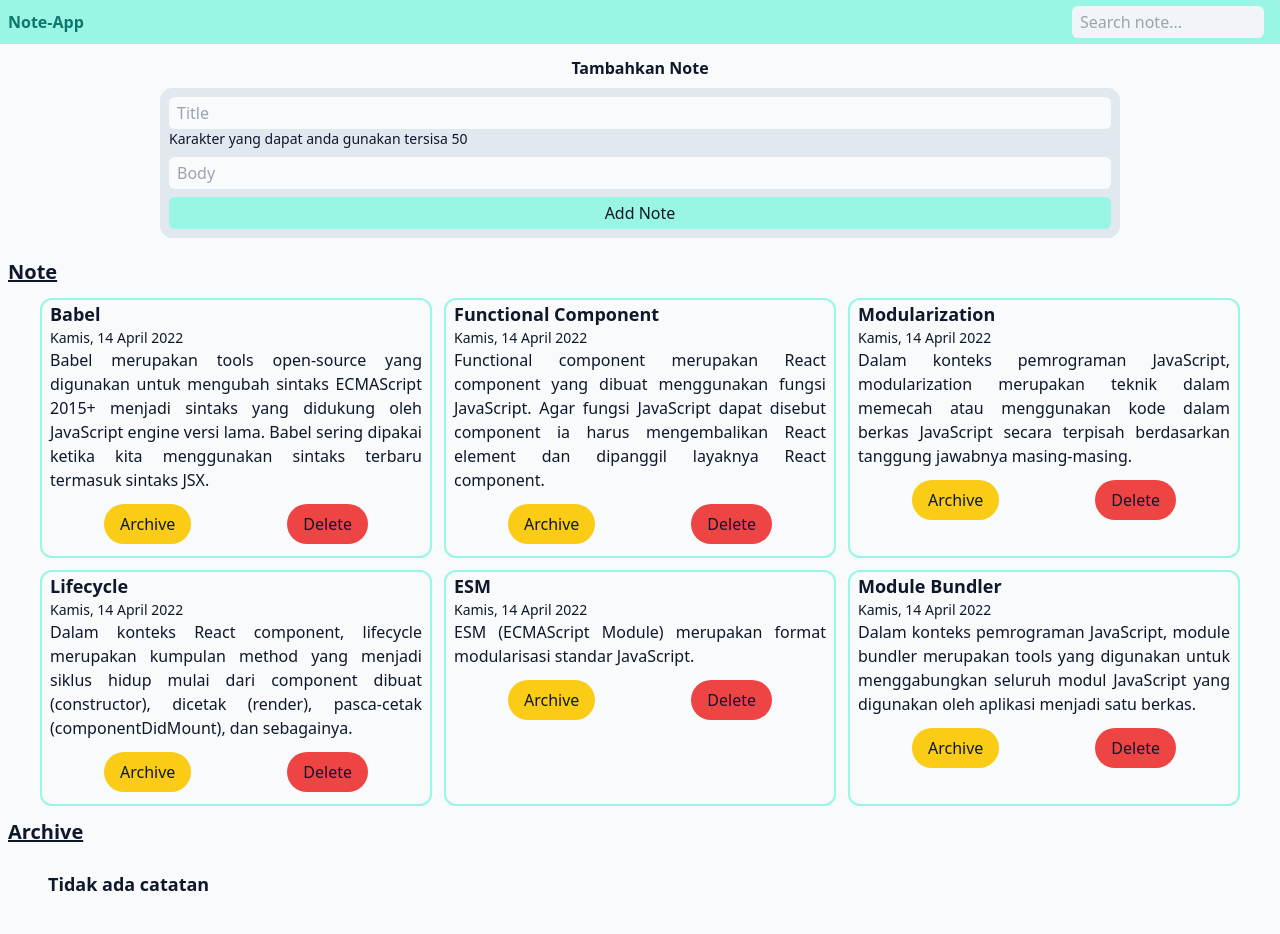
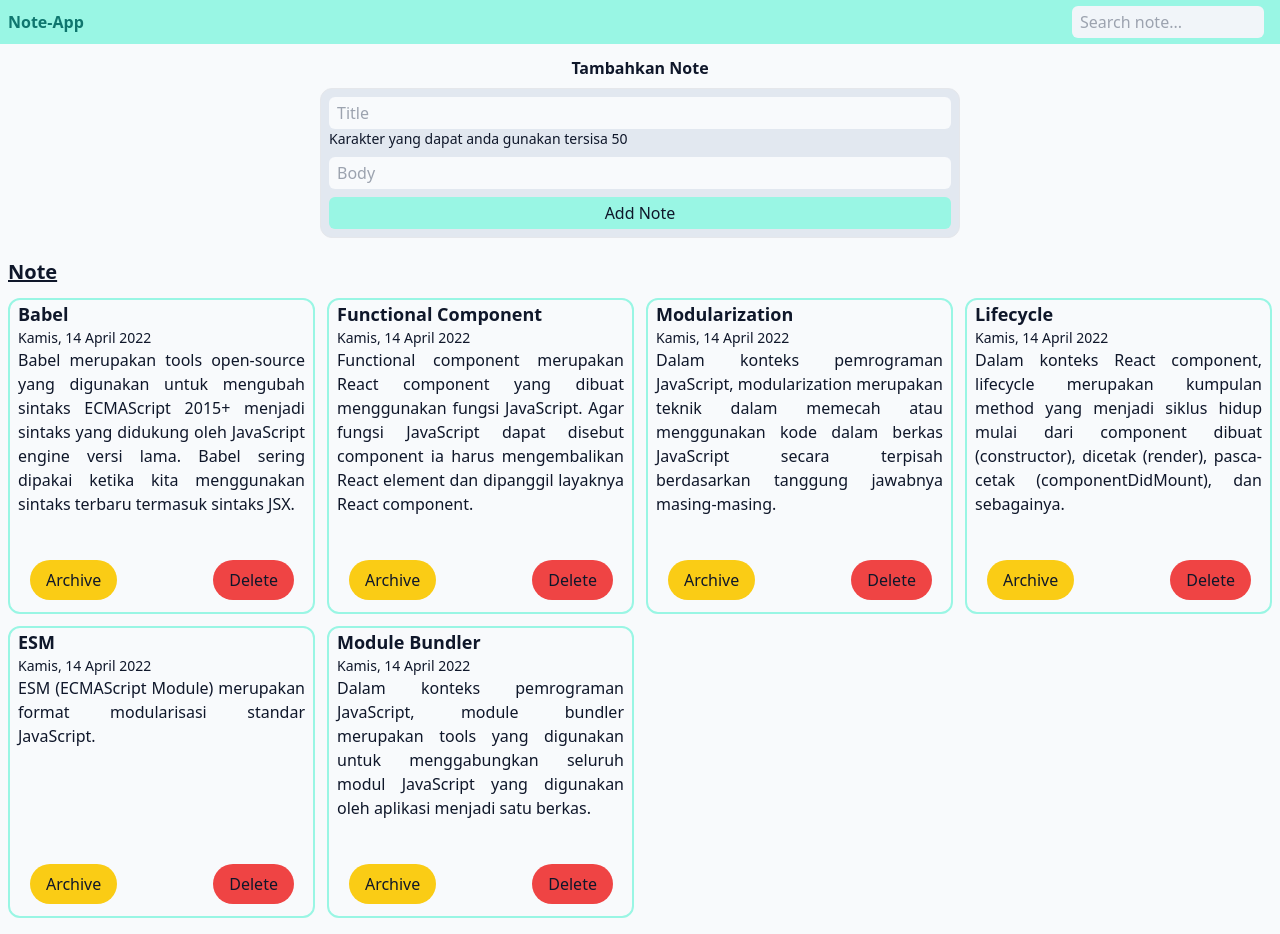
Before and after one commit to mawghan0/note-app, a React (Vite) app: page / in a window 1280 px wide. Shown: the top 934 px of the page. Built offline with nearby package versions, Linux system fonts and the light colour scheme.

Commit message:
fix: style button archive & delete

```diff
--- a/src/components/FormInput.jsx
+++ b/src/components/FormInput.jsx
@@ -33,7 +33,7 @@ function FormInput({ datas, setDatas, setFilteredDatas }) {
       <h2 className="font-bold text-base text-center mt-3">Tambahkan Note</h2>
       <form
         onSubmit={addData}
-        className="flex flex-col rounded-xl bg-slate-200 px-2 border my-2 w-[95%] self-center sm:w-3/4"
+        className="flex flex-col rounded-xl bg-slate-200 px-2 border my-2 w-[95%] self-center sm:w-3/4 xl:w-6/12"
       >
         <input
           type="text"
--- a/src/components/Item.jsx
+++ b/src/components/Item.jsx
@@ -14,11 +14,11 @@ function Item({
   setFilteredDatas,
 }) {
   return (
-    <div className="mb-4 flex flex-col border-2 border-teal-200 rounded-xl px-2 sm:mb-0">
+    <div className="mb-4 flex flex-col border-2 border-teal-200 rounded-xl px-2 sm:mb-0 sm:relative">
       <h3 className="text-lg font-semibold">{title}</h3>
       <p className="text-sm font-extralight">{showFormattedDate(createdAt)}</p>
-      <p className="text-justify">{body}</p>
-      <div className="mx-auto flex gap-24 my-3">
+      <p className="text-justify sm:mb-24">{body}</p>
+      <div className="mx-auto flex gap-24 my-3 sm:absolute sm:bottom-0 sm:w-[95%] sm:justify-center">
         <ArchiveItem
           archived={archived}
           id={id}
--- a/src/components/ListItem.jsx
+++ b/src/components/ListItem.jsx
@@ -10,7 +10,7 @@ function ListItem({
   return (
     <>
       <h2 className="font-bold text-xl underline mt-3 px-2">Note</h2>
-      <div className="flex flex-col mt-3 px-2 w-[95%] mx-auto sm:grid-cols-2 sm:grid sm:gap-3 lg:grid-cols-3">
+      <div className="flex flex-col mt-3 px-2 w-[95%] mx-auto sm:grid-cols-2 sm:grid sm:gap-3 lg:grid-cols-3 xl:grid-cols-4 xl:w-full">
         {filteredDatas.length == 0 ? (
           <h3 className="font-bold text-lg mt-3 px-2">Tidak ada catatan</h3>
         ) : (
@@ -29,7 +29,7 @@ function ListItem({
         )}
       </div>
       <h2 className="font-bold text-xl underline mt-3 px-2">Archive</h2>
-      <div className="mb-16 flex flex-col mt-3 px-2 w-[95%] mx-auto sm:grid-cols-2 sm:grid sm:gap-3 lg:grid-cols-3">
+      <div className="mb-16 flex flex-col mt-3 px-2 w-[95%] mx-auto sm:grid-cols-2 sm:grid sm:gap-3 lg:grid-cols-3 xl:grid-cols-4 xl:w-full">
         {filteredDatas.filter((data) => data.archived === true).length > 0 ? (
           filteredDatas
             .filter((data) => data.archived === true)
```
Lines whose indentation alone changed are shown as unchanged.
